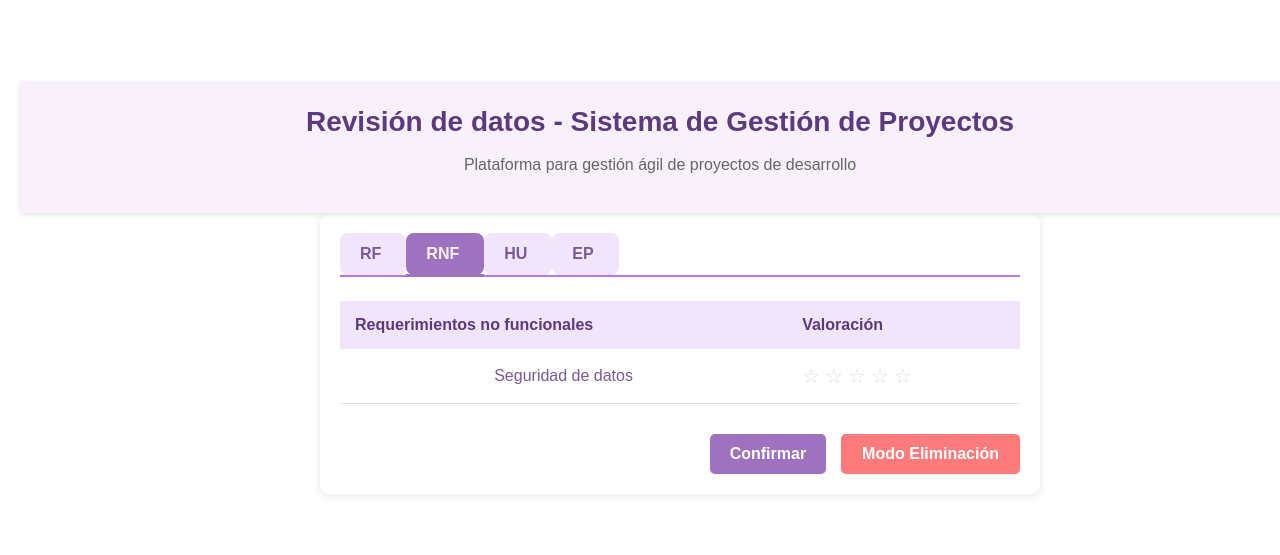
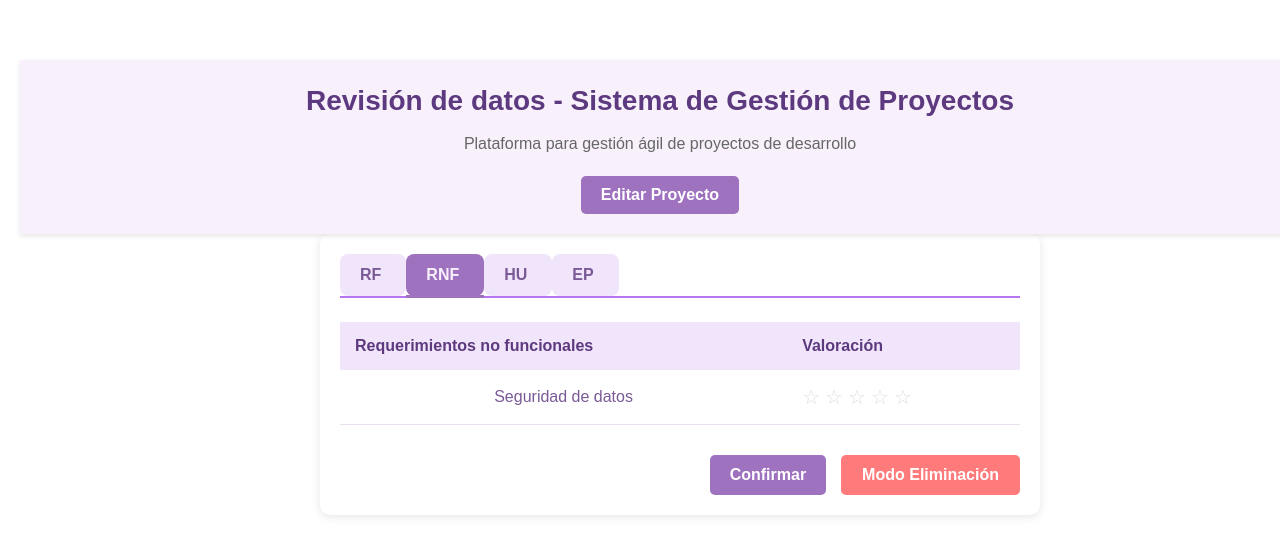
Before and after one commit to lorettaveiga/SoftEdgePruebas, a React (Vite) app in the folder Front/: page /revisionIA in a window 1280 px wide. Shown: the part 113-668 px from the top of the page. Built offline with nearby package versions, Linux system fonts and the light colour scheme; sample sign-in values are in the browser's storage.

Commit message:
Todo los edits sin guardar

```diff
--- a/Front/src/css/RevisionIA.css
+++ b/Front/src/css/RevisionIA.css
@@ -355,13 +355,11 @@ td {
 .save-success {
   color: #28a745;
   font-weight: 600;
-  margin-right: auto;
 }
 
 .save-error {
   color: #dc3545;
   font-weight: 600;
-  margin-right: auto;
 }
 
 /* Loading */
@@ -473,3 +471,46 @@ td {
   display: block;
   color: #333;
 }
+
+/* Edit Project Button */
+.edit-project-button {
+  background-color: #9e72be;
+  color: white;
+  border: none;
+  padding: 10px 20px;
+  border-radius: 5px;
+  cursor: pointer;
+  font-size: 16px;
+  font-weight: 600;
+  transition: background-color 0.3s;
+}
+
+.edit-project-button:hover {
+  background-color: #7a5a96;
+}
+
+.edit-input,
+.edit-textarea {
+  width: 100%;
+  margin-top: 8px;
+  padding: 8px;
+  font-size: 16px;
+  border: 1px solid #ccc;
+  border-radius: 4px;
+  box-shadow: inset 0 1px 3px rgba(0, 0, 0, 0.1);
+  transition: border-color 0.3s ease, box-shadow 0.3s ease;
+}
+
+.edit-input:focus,
+.edit-textarea:focus {
+  border-color: #007bff;
+  box-shadow: 0 0 5px rgba(0, 123, 255, 0.5);
+  outline: none;
+}
+
+/* Center Button Container */
+.center-button-container {
+  display: flex;
+  justify-content: center;
+  margin-top: 20px;
+}
--- a/Front/src/pages/RevisionIA.jsx
+++ b/Front/src/pages/RevisionIA.jsx
@@ -21,6 +21,7 @@ function RevisionIA() {
   const [editing, setEditing] = useState(false);
   const [editData, setEditData] = useState({ title: "", description: "" });
   const [saveStatus, setSaveStatus] = useState({ loading: false, error: null, success: false });
+  const [editingProject, setEditingProject] = useState(false); // Nuevo estado para "Editar Proyecto"
 
   const tabs = [
     { id: "RF", title: "RF", fullText: "Requerimientos funcionales" },
@@ -239,6 +240,25 @@ function RevisionIA() {
     navigate("/home");
   };
 
+  const handleSaveProjectChanges = async () => {
+    try {
+      setSaveStatus({ loading: true, error: null, success: false });
+
+      // Simular una llamada a API
+      await new Promise((resolve) => setTimeout(resolve, 800));
+
+      setSaveStatus({ loading: false, error: null, success: true });
+
+      // Ocultar el mensaje de éxito después de 2 segundos y salir del modo edición
+      setTimeout(() => {
+        setSaveStatus({ loading: false, error: null, success: false });
+        setEditingProject(false); // Salir del modo edición
+      }, 2000);
+    } catch (error) {
+      setSaveStatus({ loading: false, error: "Error al guardar", success: false });
+    }
+  };
+
   if (loading) {
     return (
       <div className="page-container">
@@ -266,8 +286,62 @@ function RevisionIA() {
   return (
     <div className="page-container">
       <div className="full-width-header">
-        <h2>Revisión de datos - {projectData.nombreProyecto}</h2>
-        <p className="project-description">{projectData.descripcion}</p>
+        {editingProject ? (
+          <>
+            <label htmlFor="project-name" className="label-title">Nombre del Proyecto:</label>
+            <input
+              id="project-name"
+              type="text"
+              name="nombreProyecto"
+              value={projectData.nombreProyecto}
+              onChange={(e) =>
+                setProjectData((prev) => ({
+                  ...prev,
+                  nombreProyecto: e.target.value,
+                }))
+              }
+              className="edit-input"
+            />
+            <label htmlFor="project-description" className="label-title">Descripción:</label>
+            <textarea
+              id="project-description"
+              name="descripcion"
+              value={projectData.descripcion}
+              onChange={(e) =>
+                setProjectData((prev) => ({
+                  ...prev,
+                  descripcion: e.target.value,
+                }))
+              }
+              className="edit-textarea"
+              rows="4"
+            />
+          </>
+        ) : (
+          <>
+            <h2>Revisión de datos - {projectData.nombreProyecto}</h2>
+            <p className="project-description">{projectData.descripcion}</p>
+          </>
+        )}
+        <div className="center-button-container">
+          <button
+            className="edit-project-button"
+            onClick={editingProject ? handleSaveProjectChanges : () => setEditingProject(true)}
+            disabled={saveStatus.loading}
+          >
+            {editingProject
+              ? saveStatus.loading
+                ? "Guardando..."
+                : "Guardar Cambios"
+              : "Editar Proyecto"}
+          </button>
+        </div>
+        {saveStatus.success && (
+          <div className="save-success">¡Cambios guardados!</div>
+        )}
+        {saveStatus.error && (
+          <div className="save-error">{saveStatus.error}</div>
+        )}
       </div>
 
       <div className="revision-container">
```
